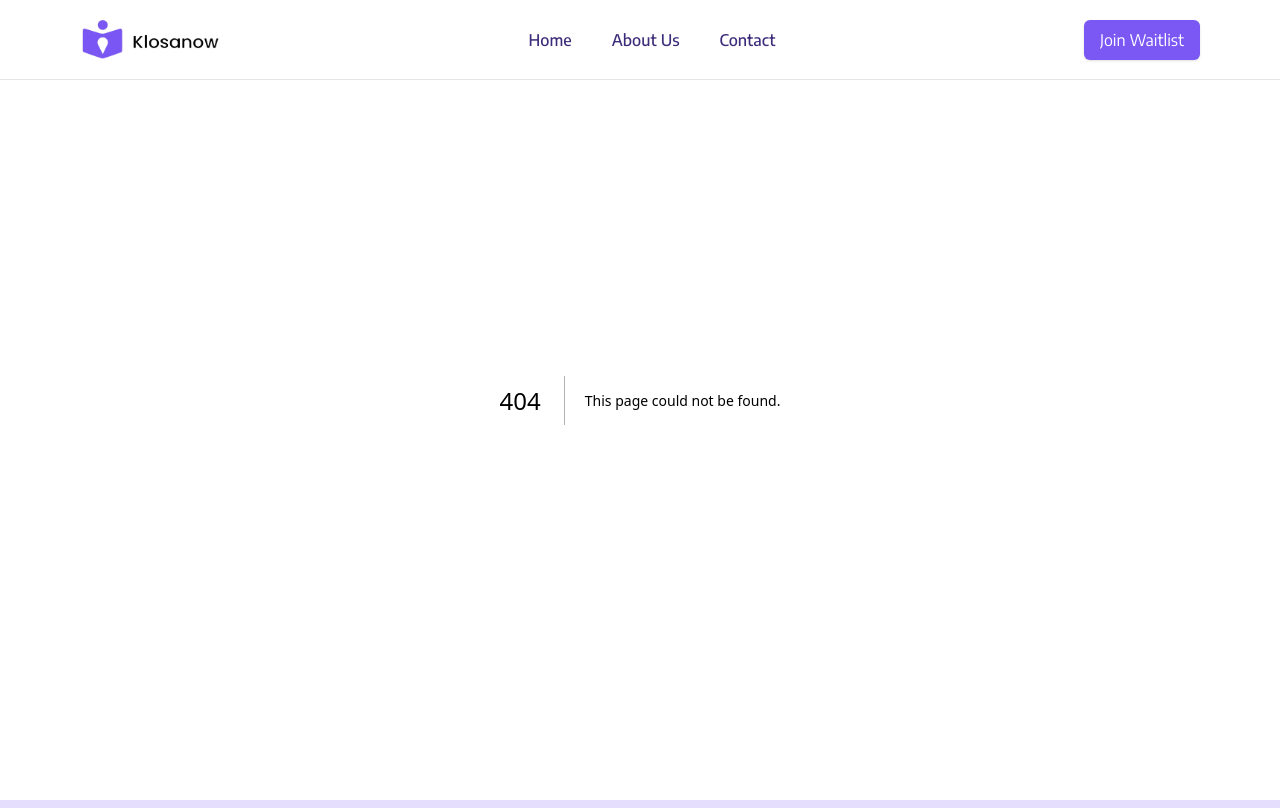
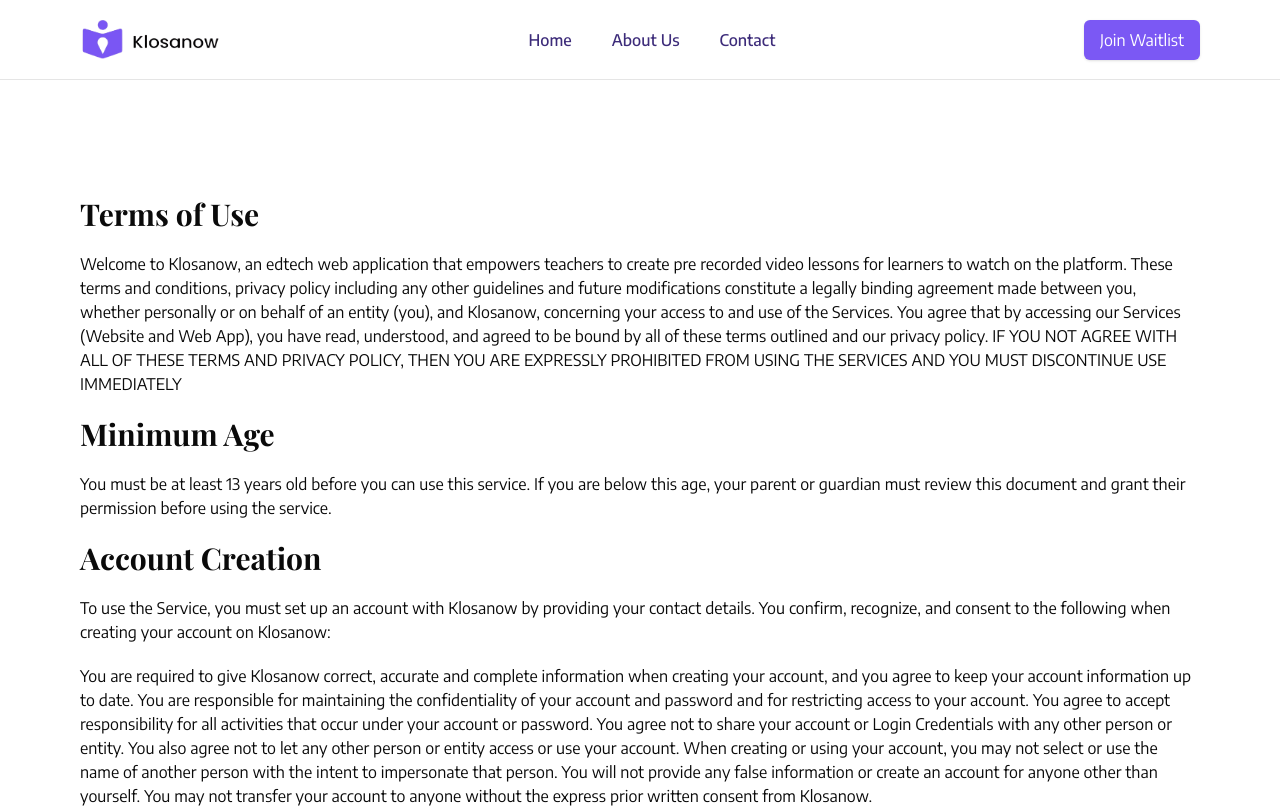
Before and after one commit to davistheweb/klosanow-landing_v2, a Next.js app: page /terms in a window 1280 px wide. Before the commit this address had no page. Shown: the top 808 px of the page. Built offline with nearby package versions, Linux system fonts and the light colour scheme; a web font is replaced by a local one.

Commit message:
fixed unused variables, added terms and privacy page

```diff
--- /dev/null
+++ b/src/app/privacy/page.tsx
@@ -0,0 +1,23 @@
+import { sections } from "@/data";
+import React from "react";
+
+const PrivacyPage: React.FC = () => (
+  <div className="relative mt-24 overflow-x-hidden pb-10">
+    <div className="relative flex flex-col justify-center p-5 sm:p-20">
+      {sections.map(({ title, paragraphs }, index) => (
+        <div key={index} className="flex flex-col gap-5">
+          <h1 className="font-main font-bold text-xl lg:text-3xl mt-5">
+            {title}
+          </h1>
+          {paragraphs.map((para, pIndex) => (
+            <p key={pIndex} className="font-accent">
+              {para}
+            </p>
+          ))}
+        </div>
+      ))}
+    </div>
+  </div>
+);
+
+export default PrivacyPage;
--- /dev/null
+++ b/src/app/terms/page.tsx
@@ -0,0 +1,23 @@
+import { termsSection } from "@/data";
+import React from "react";
+
+const TermsPage: React.FC = () => (
+  <div className="relative mt-24 overflow-x-hidden pb-10">
+    <div className="relative flex flex-col justify-center p-5 sm:p-20">
+      {termsSection.map(({ title, paragraphs }, index) => (
+        <div key={index} className="flex flex-col gap-5">
+          <h1 className="font-main font-bold text-xl lg:text-3xl mt-5">
+            {title}
+          </h1>
+          {paragraphs.map((para, pIndex) => (
+            <p key={pIndex} className="font-accent">
+              {para}
+            </p>
+          ))}
+        </div>
+      ))}
+    </div>
+  </div>
+);
+
+export default TermsPage;
--- a/src/components/ui/carousel.tsx
+++ b/src/components/ui/carousel.tsx
@@ -180,7 +180,11 @@ function CarouselPrevious({
   size = "icon",
   ...props
 }: React.ComponentProps<typeof Button>) {
-  const { orientation, scrollPrev, canScrollPrev } = useCarousel();
+  const {
+    orientation,
+    scrollPrev,
+    //  canScrollPrev
+  } = useCarousel();
 
   return (
     <Button
@@ -210,7 +214,11 @@ function CarouselNext({
   size = "icon",
   ...props
 }: React.ComponentProps<typeof Button>) {
-  const { orientation, scrollNext, canScrollNext } = useCarousel();
+  const {
+    orientation,
+    scrollNext,
+    // canScrollNext
+  } = useCarousel();
 
   return (
     <Button
```
